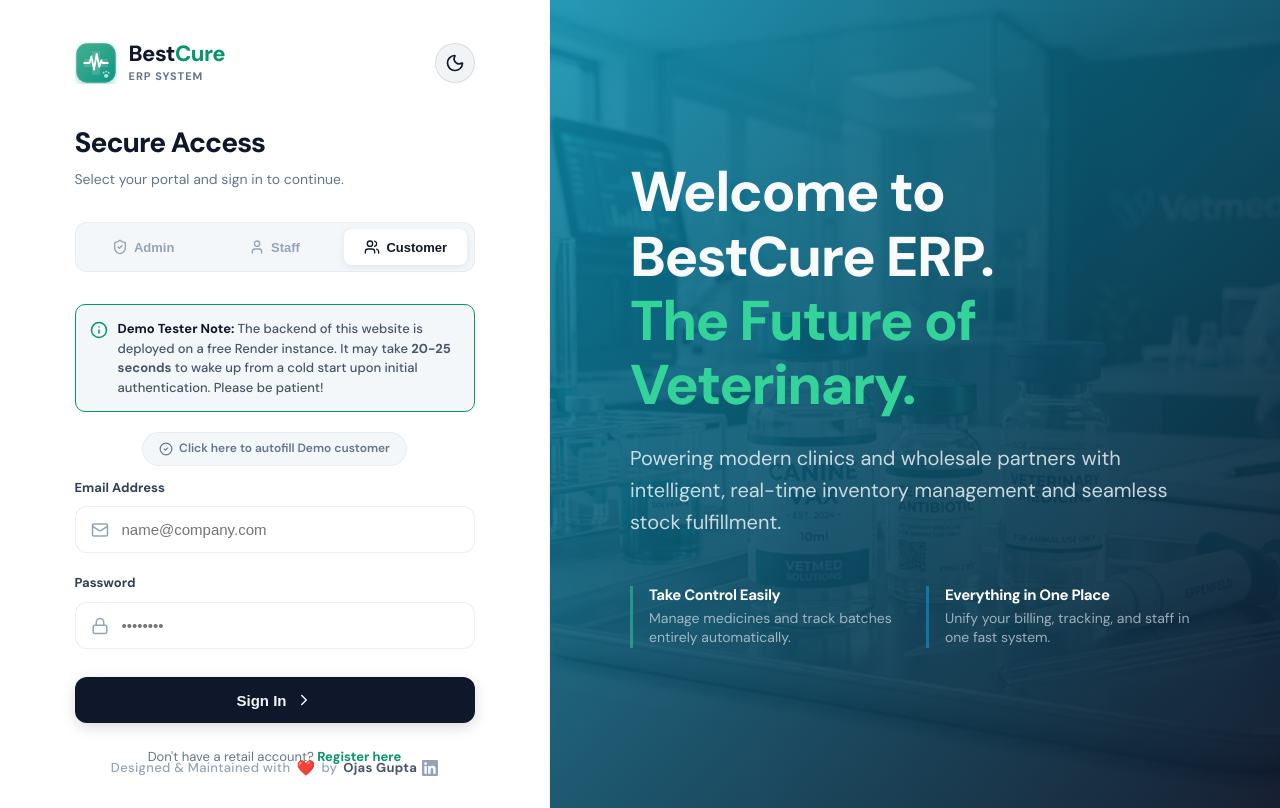
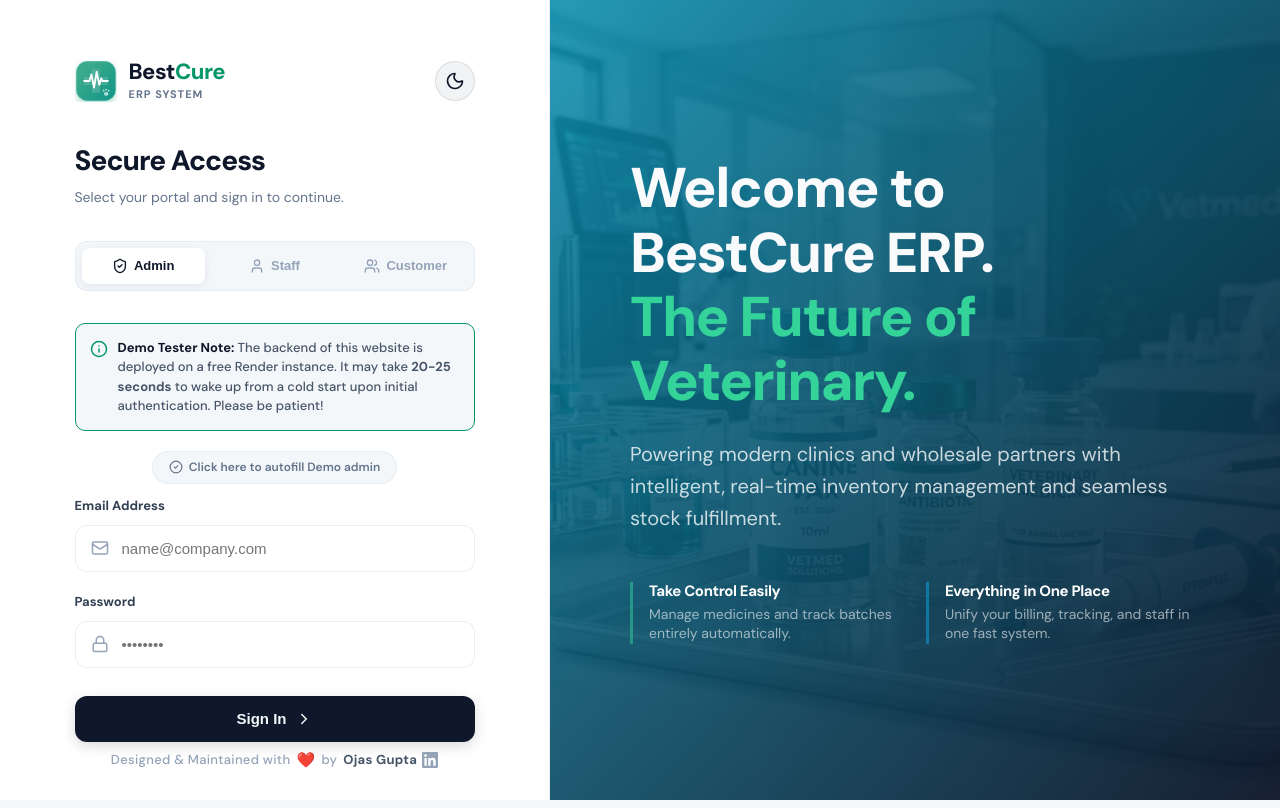
Before and after one commit to justojxs/BestCure-ERP, a React (Vite) app in the folder frontend/: page /#/login in a window 1280 px wide. Built offline with nearby package versions, Linux system fonts and the light colour scheme; no server answers.

Commit message:
chore: Update default active login tab from customer to admin.

```diff
--- a/frontend/pages/Login.tsx
+++ b/frontend/pages/Login.tsx
@@ -8,7 +8,7 @@ import ThemeToggle from '../components/ThemeToggle';
 export default function Login() {
   const { login } = useAuth();
   const navigate = useNavigate();
-  const [activeTab, setActiveTab] = useState<'admin' | 'staff' | 'customer'>('customer');
+  const [activeTab, setActiveTab] = useState<'admin' | 'staff' | 'customer'>('admin');
   const [email, setEmail] = useState('');
   const [password, setPassword] = useState('');
   const [error, setError] = useState('');
```
